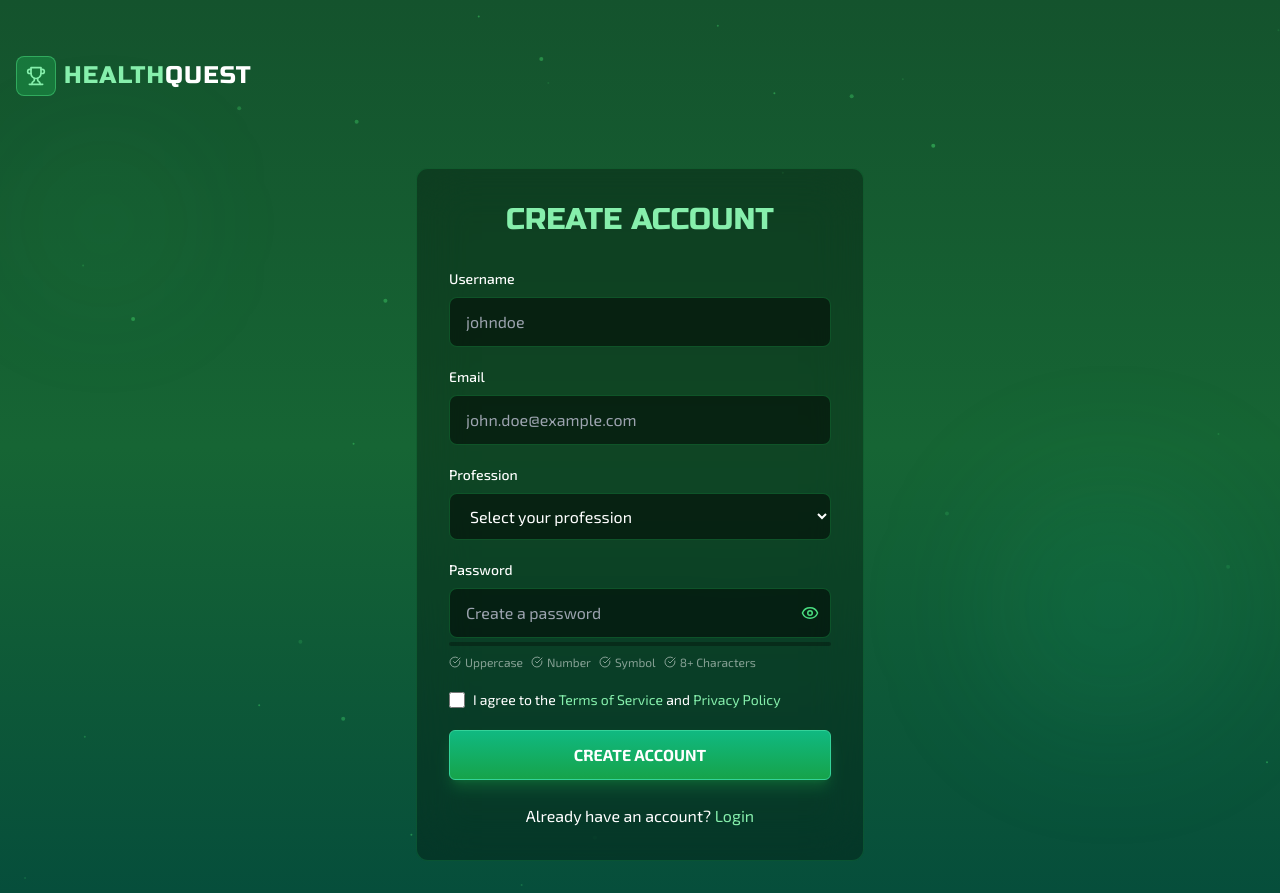
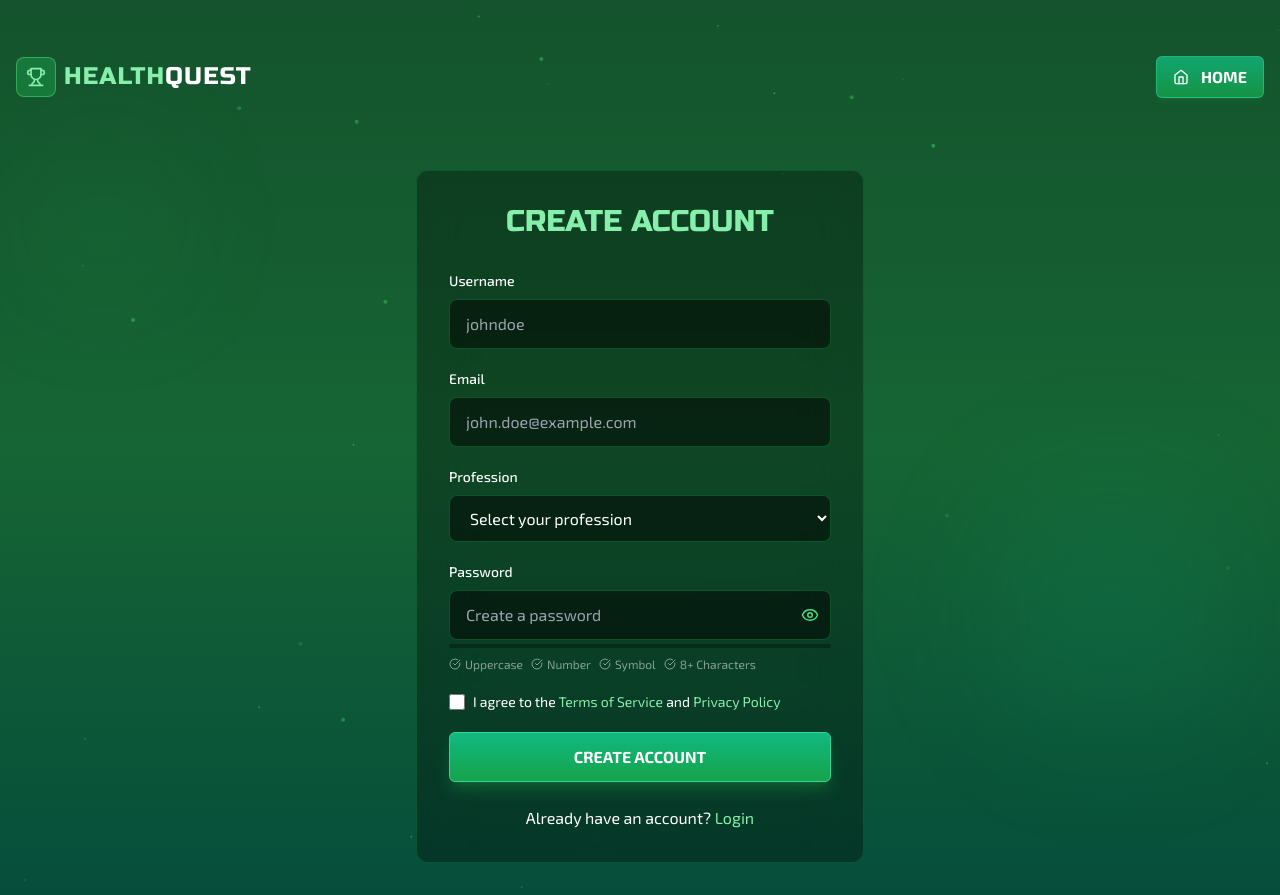
Before and after one commit to visheshJS/healthQuest, a React (Vite) app in the folder Frontend/: page /signup in a window 1280 px wide. Built offline with nearby package versions, Linux system fonts and the light colour scheme.

Commit message:
ui changes

```diff
--- a/Frontend/src/pages/Home.jsx
+++ b/Frontend/src/pages/Home.jsx
@@ -1,6 +1,14 @@
-import { Link } from 'react-router-dom'
-import { ArrowRight, Gamepad, Brain, Trophy, Heart, Zap, Star } from 'lucide-react'
-import { Particles } from '../components/particles'
+import { Link } from "react-router-dom";
+import {
+  ArrowRight,
+  Gamepad,
+  Brain,
+  Trophy,
+  Heart,
+  Zap,
+  Star,
+} from "lucide-react";
+import { Particles } from "../components/particles";
 
 function Home() {
   return (
@@ -19,9 +27,7 @@ function Home() {
           </div>
           <div className="flex gap-4">
             <Link to="/login">
-              <button
-                className="text-white hover:text-white hover:bg-white/20 border border-green-400/30 px-4 py-2 rounded-md font-medium"
-              >
+              <button className="text-white hover:text-white hover:bg-white/20 border border-green-400/30 px-4 py-2 rounded-md font-medium">
                 LOGIN
               </button>
             </Link>
@@ -46,19 +52,19 @@ function Home() {
               THROUGH GAMING
             </h2>
             <p className="text-xl mb-10 text-white/80">
-              A fun, interactive platform that transforms healthcare education into an engaging gaming experience for
-              medical students, nurses, and healthcare professionals.
+              A fun, interactive platform that transforms healthcare education
+              into an engaging gaming experience for medical students, nurses,
+              and healthcare professionals.
             </p>
             <div className="flex justify-center gap-6">
               <Link to="/signup">
                 <button className="game-button text-lg px-8 py-6 animate-float">
-                  START YOUR JOURNEY <ArrowRight className="ml-2 h-5 w-5 inline" />
+                  START YOUR JOURNEY{" "}
+                  <ArrowRight className="ml-2 h-5 w-5 inline" />
                 </button>
               </Link>
               <Link to="/dashboard">
-                <button
-                  className="text-white border-green-400/50 hover:bg-green-500/20 text-lg px-8 py-6 animate-float-slow border rounded-md"
-                >
+                <button className="text-white border-green-400/50 hover:bg-green-500/20 text-lg px-8 py-6 animate-float-slow border rounded-md">
                   LEARN MORE
                 </button>
               </Link>
@@ -69,45 +75,59 @@ function Home() {
             {[
               {
                 title: "Quiz Battles",
-                description: "Test your knowledge in fast-paced quiz competitions",
+                description:
+                  "Test your knowledge in fast-paced quiz competitions",
                 icon: <Brain className="h-8 w-8" />,
                 color: "from-green-400 to-emerald-500",
                 delay: "0",
               },
               {
                 title: "Anatomy Explorer",
-                description: "Identify body parts and systems through interactive challenges",
+                description:
+                  "Identify body parts and systems through interactive challenges",
                 icon: <Heart className="h-8 w-8" />,
                 color: "from-emerald-400 to-green-500",
                 delay: "0.1",
               },
               {
                 title: "Diagnosis Detective",
-                description: "Solve medical mysteries by analyzing symptoms and patient histories",
+                description:
+                  "Solve medical mysteries by analyzing symptoms and patient histories",
                 icon: <Zap className="h-8 w-8" />,
                 color: "from-green-400 to-teal-500",
                 delay: "0.2",
               },
               {
                 title: "Competitive Mode",
-                description: "Climb the leaderboards and compete with peers worldwide",
+                description:
+                  "Climb the leaderboards and compete with peers worldwide",
                 icon: <Trophy className="h-8 w-8" />,
                 color: "from-teal-400 to-green-500",
                 delay: "0.3",
               },
             ].map((mode, index) => (
-              <div key={index} className="game-card p-6 animate-float" style={{ animationDelay: `${mode.delay}s` }}>
+              <div
+                key={index}
+                className="game-card p-6 animate-float"
+                style={{ animationDelay: `${mode.delay}s` }}
+              >
                 <div
                   className={`w-16 h-16 rounded-xl bg-gradient-to-r ${mode.color} mb-6 flex items-center justify-center shadow-lg shadow-green-500/20`}
                 >
                   {mode.icon}
                 </div>
-                <h3 className="text-2xl font-russo mb-3 text-green-300">{mode.title}</h3>
+                <h3 className="text-2xl font-russo mb-3 text-green-300">
+                  {mode.title}
+                </h3>
                 <p className="text-white/70">{mode.description}</p>
 
                 <div className="mt-6 flex">
                   {[...Array(5)].map((_, i) => (
-                    <Star key={i} className="w-4 h-4 text-green-400/60 mr-1" fill={i < 4 ? "currentColor" : "none"} />
+                    <Star
+                      key={i}
+                      className="w-4 h-4 text-green-400/60 mr-1"
+                      fill={i < 4 ? "currentColor" : "none"}
+                    />
                   ))}
                 </div>
               </div>
@@ -119,14 +139,21 @@ function Home() {
               JOIN THOUSANDS OF HEALTHCARE PROFESSIONALS
             </div>
             <h3 className="text-4xl font-russo mb-10">READY TO PLAY?</h3>
-            <Link to="/signup">
-              <button className="game-button text-xl px-10 py-8 animate-pulse-glow">BEGIN YOUR ADVENTURE</button>
-            </Link>
+            <div className="flex justify-center">
+              <Link to="/signup">
+                <button className="game-button text-xl px-10 py-8 animate-pulse-glow">
+                  BEGIN YOUR ADVENTURE
+                </button>
+              </Link>
+            </div>
           </div>
         </main>
 
         <footer className="mt-32 py-8 border-t border-green-500/20 text-center text-white/60">
-          <p>© 2025 HealthQuest. All rights reserved. Made with ❤️ for healthcare education.</p>
+          <p>
+            © 2025 HealthQuest. All rights reserved. Made with ❤️ for healthcare
+            education.
+          </p>
         </footer>
       </div>
 
@@ -134,7 +161,7 @@ function Home() {
       <div className="absolute top-40 left-10 w-32 h-32 bg-green-500/10 rounded-full blur-3xl"></div>
       <div className="absolute bottom-40 right-10 w-64 h-64 bg-emerald-500/10 rounded-full blur-3xl"></div>
     </div>
-  )
+  );
 }
 
-export default Home
+export default Home;
--- a/Frontend/src/pages/Login.jsx
+++ b/Frontend/src/pages/Login.jsx
@@ -64,6 +64,14 @@ function Login() {
               HEALTH<span className="text-white">QUEST</span>
             </span>
           </Link>
+
+          <Link to="/" className="game-button-small py-2 px-4 flex items-center">
+            <svg xmlns="http://www.w3.org/2000/svg" className="w-4 h-4 mr-2" viewBox="0 0 24 24" fill="none" stroke="currentColor" strokeWidth="2" strokeLinecap="round" strokeLinejoin="round">
+              <path d="m3 9 9-7 9 7v11a2 2 0 0 1-2 2H5a2 2 0 0 1-2-2z"></path>
+              <polyline points="9 22 9 12 15 12 15 22"></polyline>
+            </svg>
+            HOME
+          </Link>
         </div>
 
         <div className="max-w-md mx-auto mt-12 p-8 bg-black/30 backdrop-blur-xl border border-green-500/20 rounded-xl">
--- a/Frontend/src/pages/SignUp.jsx
+++ b/Frontend/src/pages/SignUp.jsx
@@ -97,6 +97,14 @@ function SignUp() {
             <span className="text-2xl font-russo text-green-300 tracking-wider">
               HEALTH<span className="text-white">QUEST</span>
             </span>
+          </Link>
+
+          <Link to="/" className="game-button-small py-2 px-4 flex items-center">
+            <svg xmlns="http://www.w3.org/2000/svg" className="w-4 h-4 mr-2" viewBox="0 0 24 24" fill="none" stroke="currentColor" strokeWidth="2" strokeLinecap="round" strokeLinejoin="round">
+              <path d="m3 9 9-7 9 7v11a2 2 0 0 1-2 2H5a2 2 0 0 1-2-2z"></path>
+              <polyline points="9 22 9 12 15 12 15 22"></polyline>
+            </svg>
+            HOME
           </Link>
         </div>
 
```
